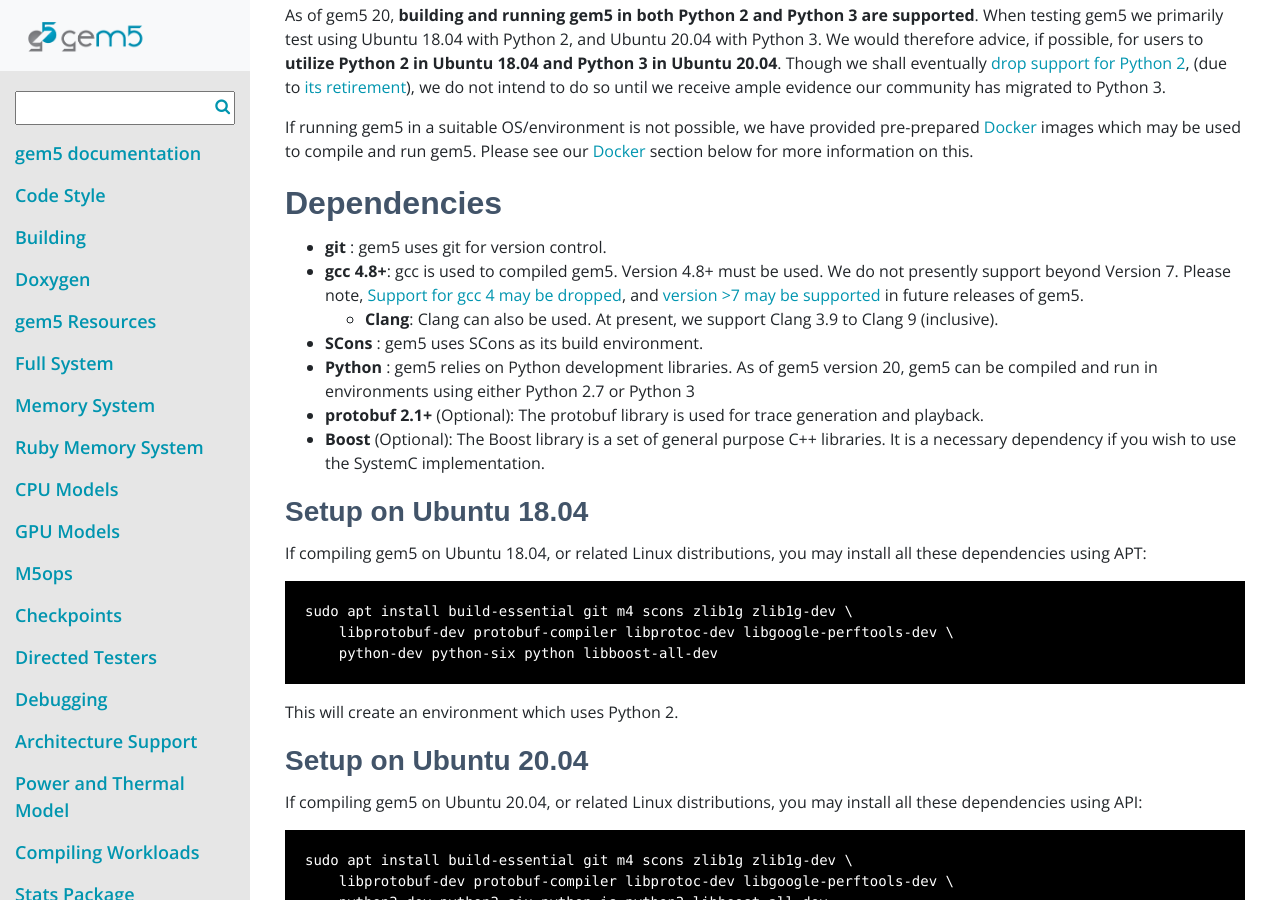
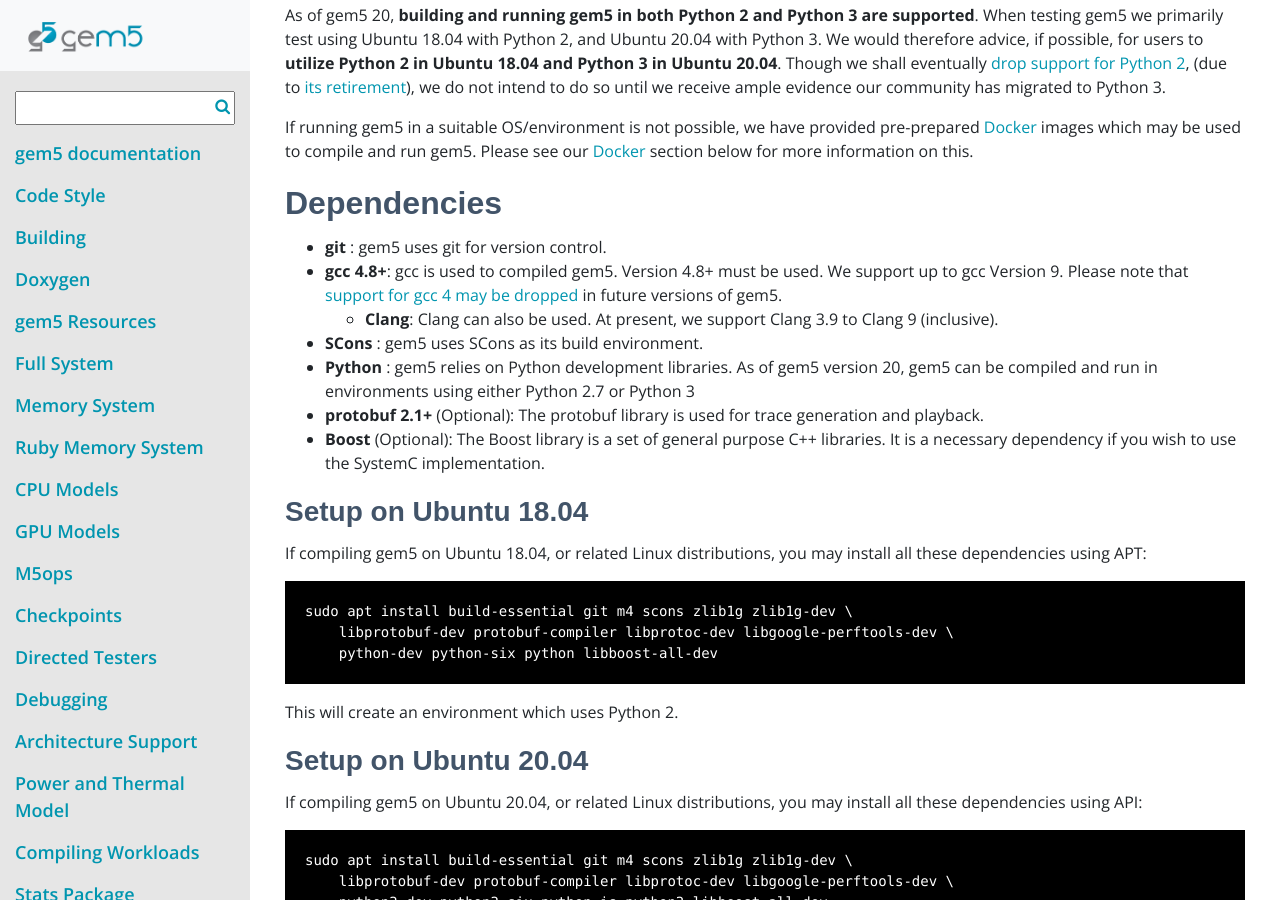
Before and after one commit to gem5/website, a Jekyll site: the page built from _pages/documentation/general_docs/building/index.md, in a window 1280 px wide and 900 px high, scrolled down 518 px. Built offline with Jekyll 4.4.1, drawn with Linux system fonts in a browser that asks for light colours; nearby versions of some CDN libraries; some web fonts are replaced.

Commit message:
website: Updated supported gcc versions
gem5 is able to compile and run with gcc version 9.3.0 on Ubuntu 20.04 LTS.
The documentation on the building page of the website was updated to
reflect the change in gcc compatibility, as it was previously
stated that gem5 worked with up to version 7 of gcc.

Change-Id: I29a489bce082b0e5fc467891c9767e02f0bae1bf
Jira: https://gem5.atlassian.net/browse/GEM5-194
Reviewed-on: https://gem5-review.googlesource.com/c/public/gem5-website/+/28207
Reviewed-by: Bobby R. Bruce <bbruce@ucdavis.edu>
Maintainer: Bobby R. Bruce <bbruce@ucdavis.edu>
Tested-by: Bobby R. Bruce <bbruce@ucdavis.edu>

```diff
--- a/_pages/documentation/general_docs/building/index.md
+++ b/_pages/documentation/general_docs/building/index.md
@@ -43,11 +43,9 @@ information on this.
 ## Dependencies
 
 * **git** : gem5 uses git for version control.
-* **gcc 4.8+**: gcc is used to compiled gem5. Version 4.8+ must be used. We do
-not presently support beyond Version 7. Please note,
-[Support for gcc 4 may be dropped](https://gem5.atlassian.net/browse/GEM5-218),
-and [version >7 may be supported](https://gem5.atlassian.net/browse/GEM5-194)
-in future releases of gem5.
+* **gcc 4.8+**: gcc is used to compiled gem5. Version 4.8+ must be used. We
+support up to gcc Version 9. Please note that [support for gcc 4 may be dropped](https://gem5.atlassian.net/browse/GEM5-218)
+in future versions of gem5.
     * **Clang**: Clang can also be used. At present, we support Clang 3.9 to
 Clang 9 (inclusive).
 * **SCons** : gem5 uses SCons as its build environment.
```
